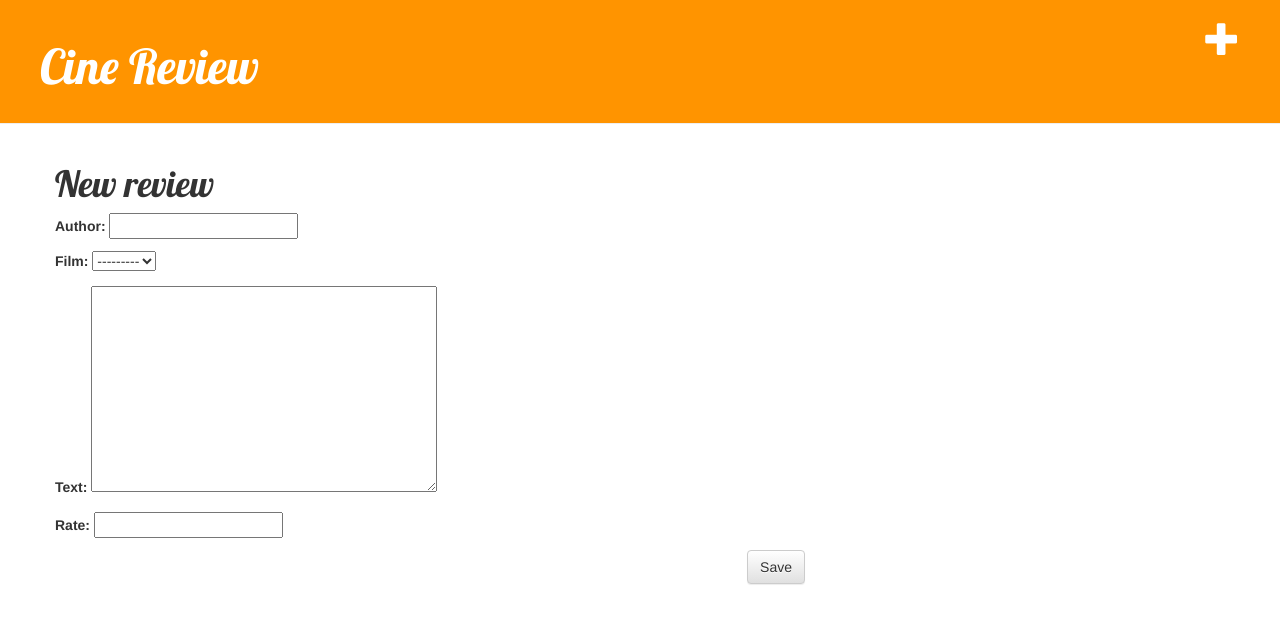
After one commit to davidgarciab/cineparadummies, a Django app: page /review/new/ in a window 1280 px wide. The commit adds this page. Shown: the top 624 px of the page. Run offline with Django 3.2, Linux system fonts and the light colour scheme; data that the repository does not hold is empty; some libraries are stand-ins or nearby versions.

Commit message:
Simple Review

```diff
--- a/review/admin.py
+++ b/review/admin.py
@@ -1,4 +1,5 @@
 from django.contrib import admin
-from .models import Review
+from .models import Review, Film
 
 admin.site.register(Review)
+admin.site.register(Film)
--- /dev/null
+++ b/review/forms.py
@@ -0,0 +1,9 @@
+
+from django import forms
+from .models import Review
+
+class PostForm(forms.ModelForm):
+
+    class Meta:
+        model = Review
+        fields = ('author','film', 'text','rate')
--- a/review/models.py
+++ b/review/models.py
@@ -1,12 +1,19 @@
 from django.db import models
 from django.utils import timezone
 
+class Film(models.Model):
+    name = models.CharField(max_length=200)
+    rate = models.DecimalField(max_digits=1,decimal_places=1, blank=True, null=True)
+
+    def __str__(self):
+        return self.name
+
 class Review(models.Model):
     author = models.CharField(max_length=200)
-    film = models.CharField(max_length=200)
+    film = models.ForeignKey(Film)
     text = models.TextField()
     rate = models.IntegerField()
     created_date = models.DateTimeField(default=timezone.now)
 
     def __str__(self):
-        return self.film + " - " + self.author
+        return self.film.name + " - " + self.author
--- a/review/templates/review/base.html
+++ b/review/templates/review/base.html
@@ -9,7 +9,8 @@
 	</head>
 	<body>
 		<div class="page-header">
-			<h1><a href="">Review</a></h1>
+			<a href="{% url 'review.views.review_new' %}" class="top-menu"><span class="glyphicon glyphicon-plus"></span></a>
+			<h1><a href="/">Cine Review</a></h1>
 		</div>
 
 <div class="content container">
--- a/review/templates/review/review_detail.html
+++ b/review/templates/review/review_detail.html
@@ -2,6 +2,7 @@
 
     {% block content %}
         <div class="review">
+        	<a class="btn btn-default" href="{% url 'review_edit' pk=review.pk %}"><span class="glyphicon glyphicon-pencil"></span></a>
             {% if review.created_date %}
                 <div class="date">
                     {{ review.created_date }}
--- /dev/null
+++ b/review/templates/review/review_edit.html
@@ -0,0 +1,9 @@
+  {% extends 'review/base.html' %}
+
+    {% block content %}
+        <h1>New review</h1>
+        <form method="POST" class="post-form">{% csrf_token %}
+            {{ form.as_p }}
+            <button type="submit" class="save btn btn-default">Save</button>
+        </form>
+    {% endblock %}
--- a/review/urls.py
+++ b/review/urls.py
@@ -4,4 +4,6 @@ from . import views
 urlpatterns = [
     url(r'^$', views.review_list),
     url(r'^review/(?P<pk>[0-9]+)/$', views.review_detail),
+    url(r'^review/new/$', views.review_new, name='review_new'),
+    url(r'^review/(?P<pk>[0-9]+)/edit/$', views.review_edit, name='review_edit'),
 ]
--- a/review/views.py
+++ b/review/views.py
@@ -1,5 +1,6 @@
-from django.shortcuts import render, get_object_or_404
+from django.shortcuts import render, get_object_or_404, redirect
 from .models import Review
+from .forms import PostForm
 
 def review_list(request):
     reviews = Review.objects.filter(rate__gte=5).order_by('created_date')
@@ -8,3 +9,30 @@ def review_list(request):
 def review_detail(request, pk):
         review = get_object_or_404(Review, pk=pk)
         return render(request, 'review/review_detail.html', {'review': review})
+
+def review_new(request):
+    form = PostForm()
+    return render(request, 'review/review_edit.html', {'form': form})
+
+def review_new(request):
+    if request.method == "POST":
+        form = PostForm(request.POST)
+        if form.is_valid():
+            review = form.save(commit=False)
+            review.save()
+            return redirect('review.views.review_detail', pk=review.pk)
+    else:
+        form = PostForm()
+    return render(request, 'review/review_edit.html', {'form': form})
+
+def review_edit(request, pk):
+        review = get_object_or_404(Review, pk=pk)
+        if request.method == "POST":
+            form = PostForm(request.POST, instance=review)
+            if form.is_valid():
+                review = form.save(commit=False)
+                review.save()
+                return redirect('review.views.review_detail', pk=review.pk)
+        else:
+            form = PostForm(instance=review)
+        return render(request, 'review/review_edit.html', {'form': form})
```
Also changed, not shown: review/migrations/0002_auto_20151216_2350.py (added).
